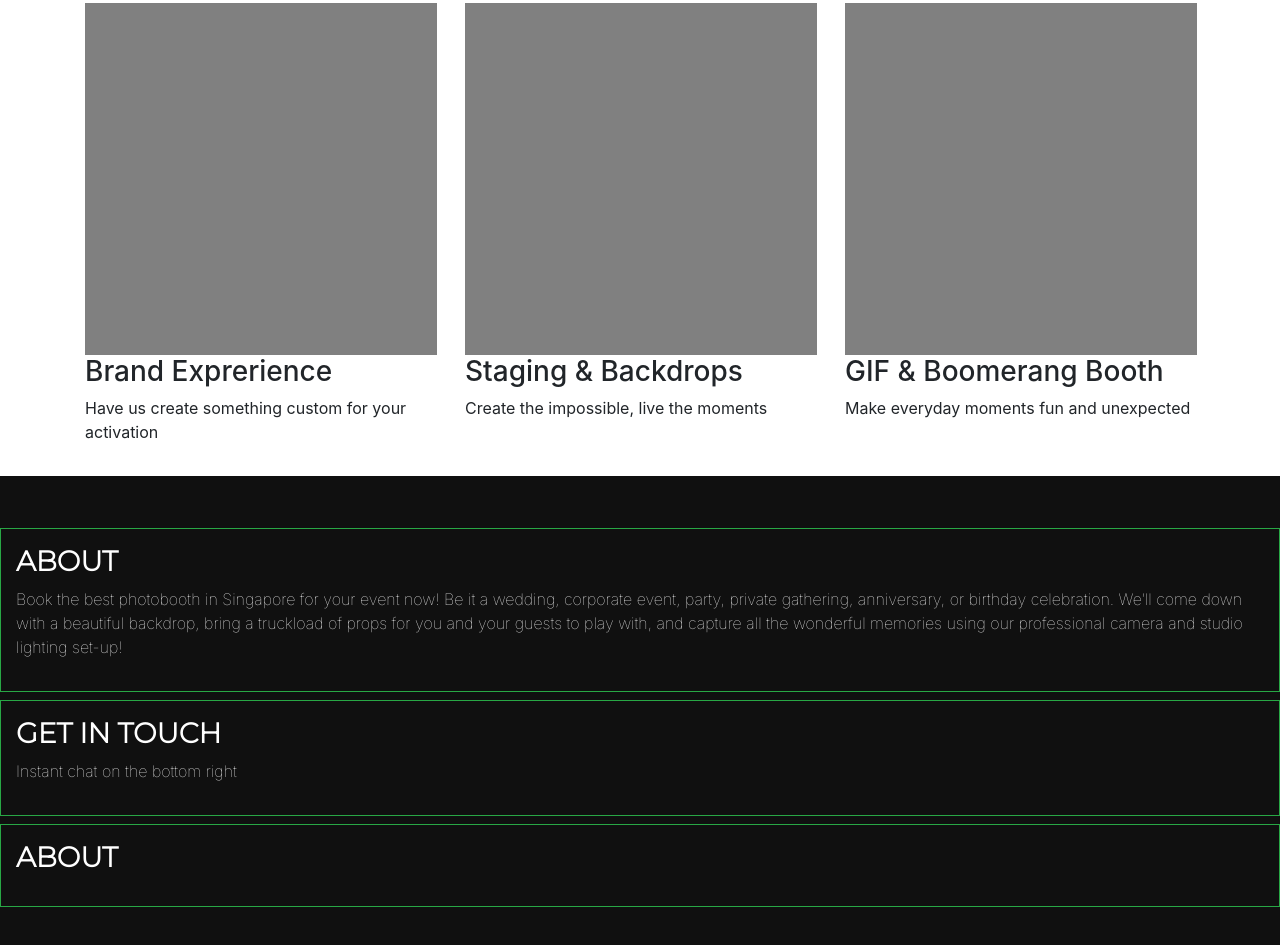
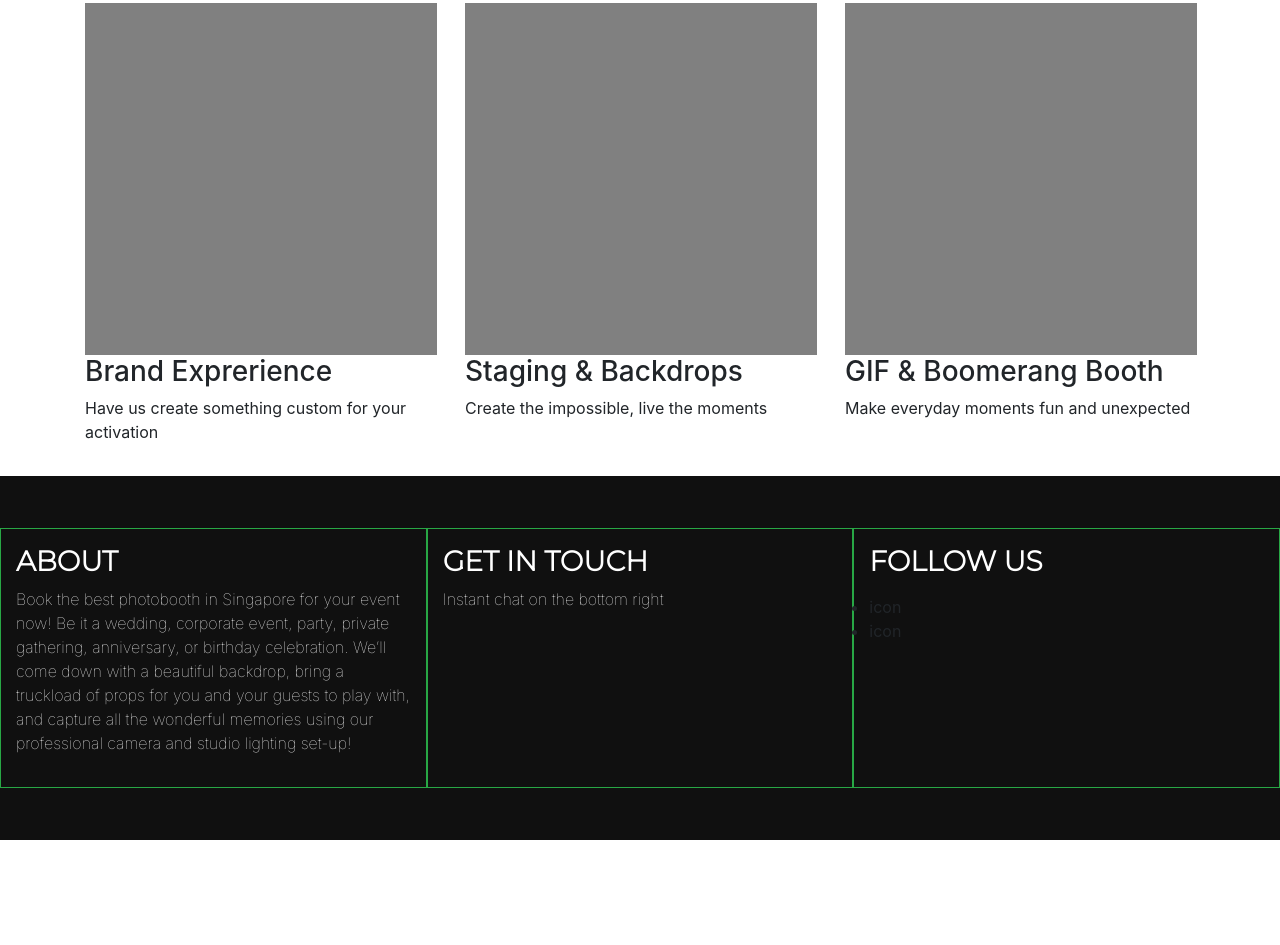
Before and after one commit to agilcores/konas-landing360, a plain HTML site: page index.html in a window 1280 px wide. Shown: the part 1866-2811 px from the top of the page. After the commit the page ends 2706 px from the top, so only its background shows below. Drawn offline with nearby package versions, Linux system fonts and the light colour scheme.

Commit message:
tambah icons

```diff
--- a/index.html
+++ b/index.html
@@ -5,6 +5,8 @@
     <meta name="viewport" content="width=device-width, initial-scale=1, shrink-to-fit=no">
     <link rel="stylesheet" href="https://cdn.jsdelivr.net/npm/bootstrap@4.6.2/dist/css/bootstrap.min.css" integrity="sha384-xOolHFLEh07PJGoPkLv1IbcEPTNtaed2xpHsD9ESMhqIYd0nLMwNLD69Npy4HI+N" crossorigin="anonymous">
     <link rel="stylesheet" href="style/css/style.css">
+    <!-- font awesome -->
+    <link rel="stylesheet" href="https://cdnjs.cloudflare.com/ajax/libs/font-awesome/6.2.1/css/all.min.css">
     <!-- font montsterrat -->
     <link href="https://fonts.googleapis.com/css2?family=Montserrat:wght@300&family=Open+Sans:wght@300&display=swap" rel="stylesheet">
     <link href="https://fonts.googleapis.com/css2?family=Inter:wght@100&family=Montserrat:wght@300&family=Open+Sans:wght@300&display=swap" rel="stylesheet">
@@ -153,18 +155,21 @@
         <div class="row">
           <div class="col-12">
               <div class="row my-5">
-                <div class="col-12 py-3 my-1 border border-success">
+                <div class="col-12 py-3 my-1 col-md-4 border border-success">
                   <h3 class="footer-headline">ABOUT</h3>
                   <p class="footer-text">Book the best photobooth in Singapore for your event now! Be it a wedding, corporate event, party, private gathering, anniversary, or birthday celebration. We’ll come down with a beautiful backdrop, bring a truckload of props for you and your guests to play with, and capture all the wonderful memories using our professional camera and studio lighting set-up!</p>
                 </div>
-                <div class="col-12 py-3 my-1 border border-success">
+                <div class="col-12 py-3 my-1 col-md-4 border border-success">
                   <h3 class="footer-headline">GET IN TOUCH</h3>
                   <p class="footer-text">Instant chat on the bottom right</p>
                 </div>
-                <div class="col-12 py-3 my-1 border border-success">
-                  <h3 class="footer-headline">ABOUT</h3>
+                <div class="col-12 py-3 my-1 col-md-4 border border-success">
+                  <h3 class="footer-headline">FOLLOW US</h3>
                   <p class="footer-text">
-
+                    <ul>
+                      <li class="icon">icon</li>
+                      <li class="icon">icon</li>
+                    </ul>
                   </p>
                 </div>
               </div>
--- a/style/css/style.css
+++ b/style/css/style.css
@@ -52,3 +52,9 @@
     color: white;
     font-family: 'Inter', sans-serif;
 }
+
+.footer-text .icon
+{
+    color: white;
+
+}
```
